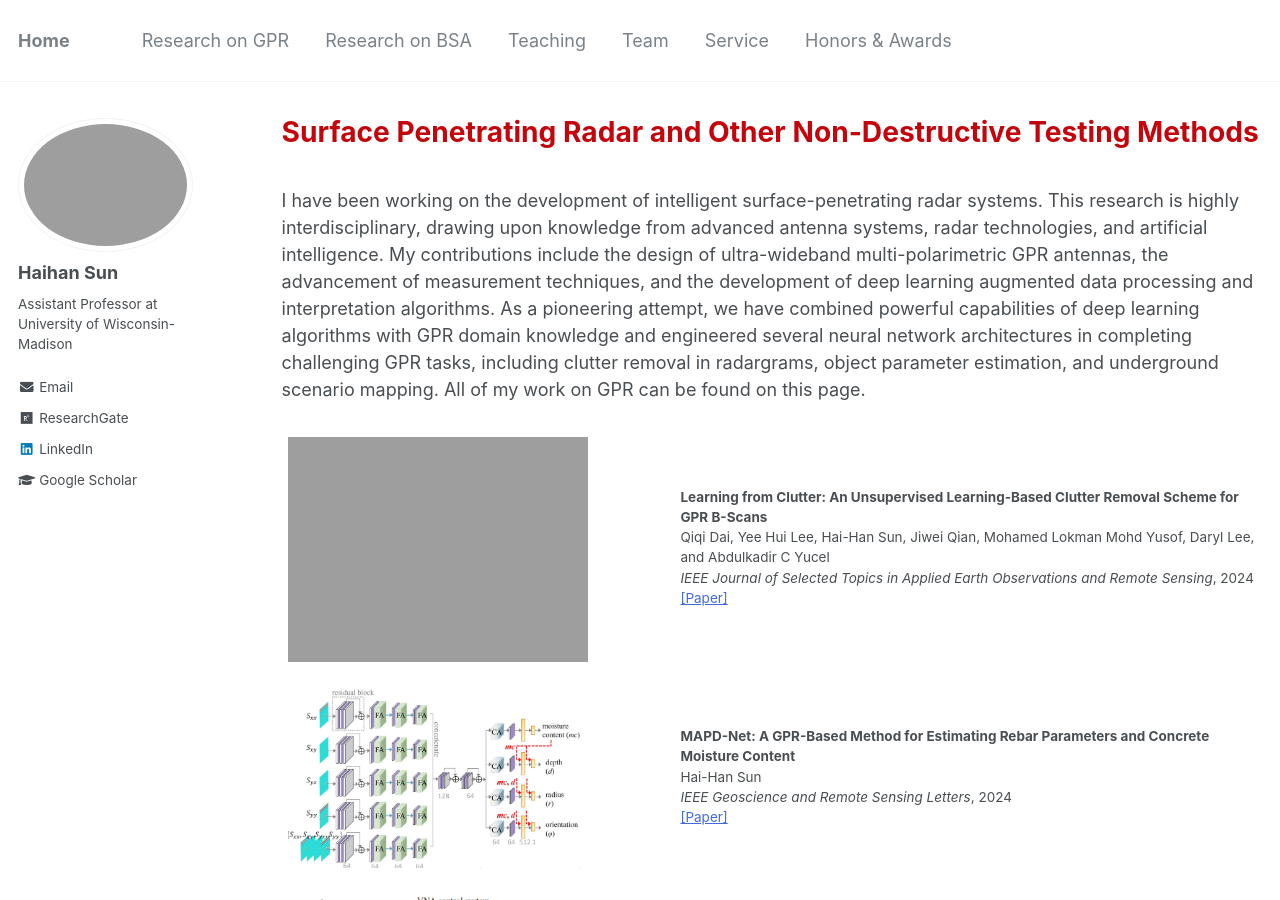
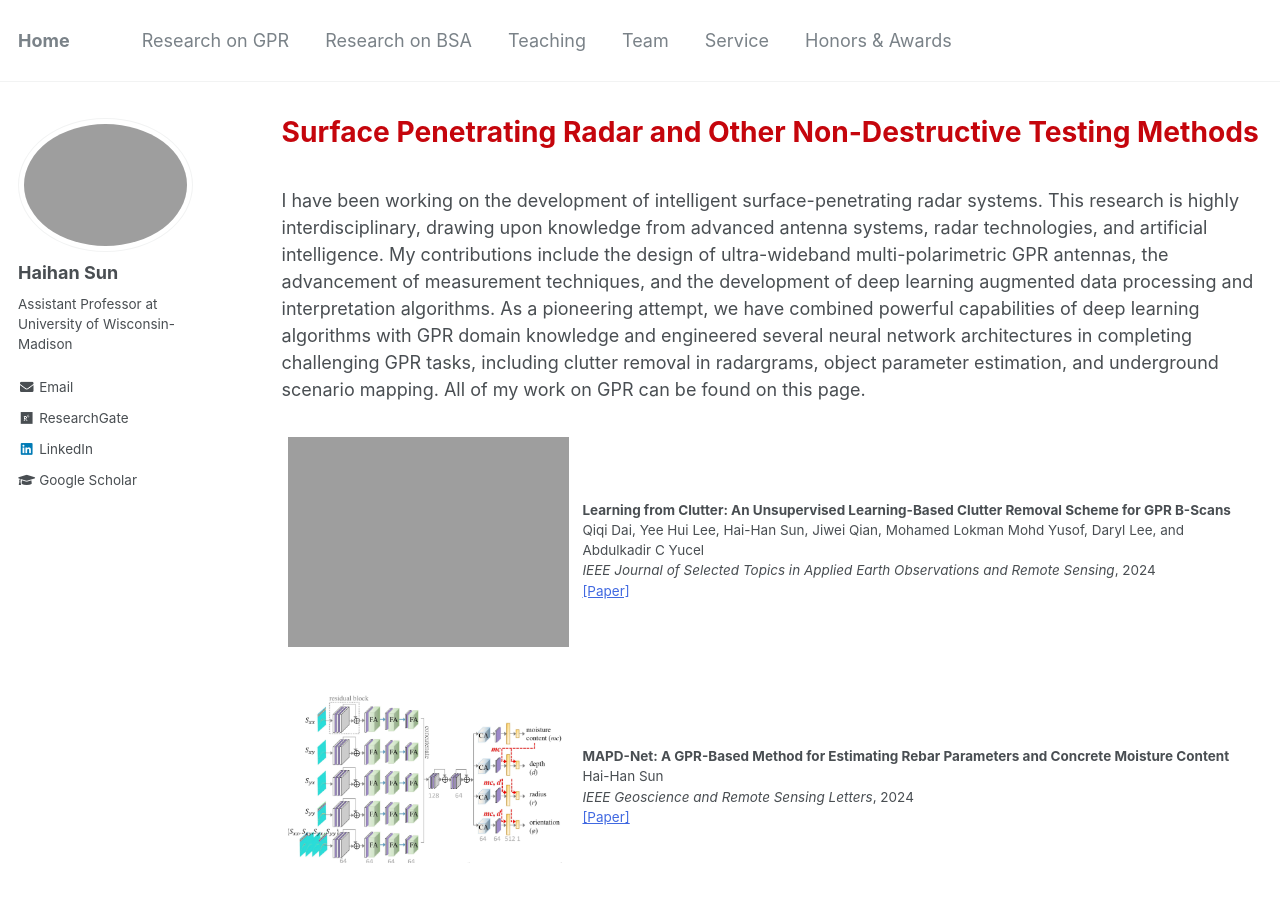
Before and after one commit to Haihan-Sun/Haihan-Sun.github.io, a Jekyll site: the page built from _pages/GPR.html, in a window 1280 px wide and 900 px high. Built offline with Jekyll 4.4.1, drawn with Linux system fonts in a browser that asks for light colours.

Commit message:
Update GPR.html

```diff
--- a/_pages/GPR.html
+++ b/_pages/GPR.html
@@ -26,7 +26,7 @@ scenario mapping. All of my work on GPR can be found on this page. <br />
 
 <table class="imgtable">
   <tr>
-    <td style = "width:40%">
+    <td style = "width:30%">
       <img src="https://haihan-sun.github.io/_pages/images/GPR14.png" width="300" >&nbsp; &nbsp; &nbsp;
     </td>
   <td align="left"><p><b> Learning from Clutter: An Unsupervised Learning-Based Clutter Removal Scheme for GPR B-Scans </b> <br />
@@ -40,7 +40,7 @@ scenario mapping. All of my work on GPR can be found on this page. <br />
 
 <table class="imgtable">
   <tr>
-    <td style = "width:40%">
+    <td style = "width:30%">
       <img src="https://haihan-sun.github.io/_pages/images/GPR13.jpg" width="300" >&nbsp; &nbsp; &nbsp;
     </td>
   <td align="left"><p><b>MAPD-Net: A GPR-Based Method for Estimating Rebar Parameters and Concrete Moisture Content</b> <br />
@@ -54,7 +54,7 @@ scenario mapping. All of my work on GPR can be found on this page. <br />
 
 <table class="imgtable">
   <tr>
-    <td style = "width:40%">
+    <td style = "width:30%">
       <img src="https://haihan-sun.github.io/_pages/images/arraymonitoring.png" width="300" >&nbsp; &nbsp; &nbsp;
     </td>
   <td align="left"><p><b>Early Detection of Corrosion Damage in Reinforced Concrete Using GPR Array Imaging Method</b> <br />
@@ -68,7 +68,7 @@ scenario mapping. All of my work on GPR can be found on this page. <br />
 
 <table class="imgtable">
   <tr>
-    <td style = "width:40%">
+    <td style = "width:30%">
       <img src="https://haihan-sun.github.io/_pages/images/UltrasonicSetup.png" width="300" >&nbsp; &nbsp; &nbsp;
     </td>
   <td align="left"><p><b>Corrosion Damage Detection in Reinforced Concrete Using Rayleigh Wave-Based Method</b> <br />
@@ -82,7 +82,7 @@ scenario mapping. All of my work on GPR can be found on this page. <br />
 
 <table class="imgtable">
   <tr>
-    <td style = "width:40%">
+    <td style = "width:30%">
       <img src="https://haihan-sun.github.io/_pages/images/3DInvNet.png" width="300" >&nbsp; &nbsp; &nbsp;
     </td>
   <td align="left"><p><b>3DInvNet: A Deep Learning-Based 3D Ground-Penetrating Radar Data Inversion</b> <br />
@@ -96,7 +96,7 @@ scenario mapping. All of my work on GPR can be found on this page. <br />
 
 <table class="imgtable">
   <tr>
-    <td style = "width:40%">
+    <td style = "width:30%">
       <img src="https://haihan-sun.github.io/_pages/images/dual-pol.png" width="300" >&nbsp; &nbsp; &nbsp;
     </td>
   <td align="left"><p><b>Diameter Estimation of Cylindrical Metal Bar Using Wideband Dual-Polarized Ground-Penetrating Radar</b> <br />
@@ -108,7 +108,7 @@ scenario mapping. All of my work on GPR can be found on this page. <br />
 </table>
 
 <table class="imgtable"><tr>
-  <td style = "width:40%">
+  <td style = "width:30%">
 <img src="https://haihan-sun.github.io/_pages/images/array.png" width="300" />&nbsp; &nbsp; &nbsp;</td>
 <td align="left"><p><b>Estimating the Diameter of Reinforcing Bars Using an Ultra-Wideband MIMO GPR Array </b> <br />
 Weixia Cheng*, Hai-Han Sun*, Kang Hai Tan, and Zheng Fan (* equal contributions) <br />
@@ -116,7 +116,7 @@ Weixia Cheng*, Hai-Han Sun*, Kang Hai Tan, and Zheng Fan (* equal contributions)
 <a href="https://Haihan-Sun.github.io/files/GPR9.pdf" style="color:#4169e1">[Paper]</a>  <br />
 </td></tr></table>
 
-<table class="imgtable"><tr><td style = "width:40%">
+<table class="imgtable"><tr><td style = "width:30%">
 <img src="https://haihan-sun.github.io/_pages/images/Solver.png" width="300" />&nbsp; &nbsp; &nbsp;</td>
 <td align="left"><p><b>A Deep Learning-Based GPR Forward Solver for Predicting B-Scans of Subsurface Objects </b> <br />
 Qiqi Dai, Yee Hui Lee, Hai-Han Sun, Jiwei Qian, Genevieve Ow, Mohamed Lokman Mohd Yusof, and Abdulkadir C Yucel <br />
@@ -125,7 +125,7 @@ Qiqi Dai, Yee Hui Lee, Hai-Han Sun, Jiwei Qian, Genevieve Ow, Mohamed Lokman Moh
 <a href="https://github.com/Qiqi-Dai/GPRForwardSolver" style="color:#4169e1">[Code+Dataset]</a> <br />
 </td></tr></table>
 
-<table class="imgtable"><tr><td style = "width:40%">
+<table class="imgtable"><tr><td style = "width:30%">
 <img src="https://haihan-sun.github.io/_pages/images/CRNet.png" width="300" />&nbsp; &nbsp; &nbsp;</td>
 <td align="left"><p><b>Learning to Remove Clutter in Real-World GPR Images Using Hybrid Data </b> <br />
 Hai-Han Sun, Weixia Cheng, and Zheng Fan <br />
@@ -135,7 +135,7 @@ The associated conference paper received the <i><b><span style="color:#C5050C">Y
 <a href="https://drive.google.com/file/d/1ZdNZPVgvQGfb6kKFuwj0H6UGxjO8_cMw/view?usp=sharing" style="color:#4169e1">[Code+Dataset - Google Drive]</a>  <br />
 </td></tr></table>
 
-<table class="imgtable"><tr><td style = "width:40%">
+<table class="imgtable"><tr><td style = "width:30%">
 <img src="https://haihan-sun.github.io/_pages/images/DMRF-UNET.png" width="300" />&nbsp; &nbsp; &nbsp;</td>
 <td align="left"><p><b>DMRF-UNet: A Two-Stage Deep Learning Scheme for GPR Data Inversion under Heterogeneous Soil Conditions  </b> <br />
 Qiqi Dai, Yee Hui Lee, Hai-Han Sun, Genevieve Ow, Mohamed Lokman Mohd Yusof, and Abdulkadir C Yucel <br />
@@ -145,7 +145,7 @@ Qiqi Dai, Yee Hui Lee, Hai-Han Sun, Genevieve Ow, Mohamed Lokman Mohd Yusof, and
 </td></tr></table>
 
 
-<table class="imgtable"><tr><td style = "width:40%">
+<table class="imgtable"><tr><td style = "width:30%">
 <img src="https://haihan-sun.github.io/_pages/images/Framework.png" width="300" />&nbsp; &nbsp; &nbsp;</td>
 <td align="left"><p><b>Tree Roots Reconstruction Framework for Accurate Positioning in Heterogeneous Soil  </b> <br />
 Wenhao Luo, Yee Hui Lee, Hai-Han Sun, Lai Fern Ow, Mohamed Lokman Mohd Yusof, and Abdulkadir C. Yucel <br />
@@ -154,7 +154,7 @@ Wenhao Luo, Yee Hui Lee, Hai-Han Sun, Lai Fern Ow, Mohamed Lokman Mohd Yusof, an
 </td></tr></table>
 
 
-<table class="imgtable"><tr><td style = "width:40%">
+<table class="imgtable"><tr><td style = "width:30%">
 <img src="https://haihan-sun.github.io/_pages/images/MMINet.png" width="300" />&nbsp; &nbsp; &nbsp;</td>
 <td align="left"><p><b>Estimating Parameters of the Tree Root in Heterogeneous Soil Environments via Mask-Guided Multi-Polarimetric Integration Neural Network   </b> <br />
 Hai-Han Sun, Yee Hui Lee, Qiqi Dai, Chongyi Li, Genevieve Ow, Mohamed Lokman Mohd Yusof, and Abdulkadir C Yucel <br />
@@ -164,7 +164,7 @@ Hai-Han Sun, Yee Hui Lee, Qiqi Dai, Chongyi Li, Genevieve Ow, Mohamed Lokman Moh
 </td></tr></table>
 
 
-<table class="imgtable"><tr><td style = "width:40%">
+<table class="imgtable"><tr><td style = "width:30%">
 <img src="https://haihan-sun.github.io/_pages/images/MASNet.png" width="300" />&nbsp; &nbsp; &nbsp;</td>
 <td align="left"><p><b>The Orientation Estimation of Elongated Underground Objects via Multi-Polarization Aggregation and Selection Neural Network   </b> <br />
 Hai-Han Sun, Yee Hui Lee, Lai Fern Ow, Mohamed Lokman Mohd Yusof, Abdulkadir C Yucel <br />
@@ -174,7 +174,7 @@ Hai-Han Sun, Yee Hui Lee, Lai Fern Ow, Mohamed Lokman Mohd Yusof, Abdulkadir C Y
 <a href="https://pan.baidu.com/s/15p42FlKrTTF4J_IAc0ggBA" style="color:#4169e1">[Code+Dataset - Baidu Cloud pw: 9635]</a> <br />
 </td></tr></table>
 
-<table class="imgtable"><tr><td style = "width:40%">
+<table class="imgtable"><tr><td style = "width:30%">
 <img src="https://haihan-sun.github.io/_pages/images/Measurement.png" width="300" />&nbsp; &nbsp; &nbsp;</td>
 <td align="left"><p><b>Dual-Cross-Polarized GPR Measurement Method for Detection and Orientation Estimation of Shallowly Buried Elongated Object  </b> <br />
 Hai-Han Sun, Yee Hui Lee, Wenhao Luo, Lai Fern Ow, Mohamed Lokman Mohd Yusof, Abdulkadir C Yucel <br />
@@ -182,7 +182,7 @@ Hai-Han Sun, Yee Hui Lee, Wenhao Luo, Lai Fern Ow, Mohamed Lokman Mohd Yusof, Ab
 <a href="https://Haihan-Sun.github.io/files/GPR2.pdf" style="color:#4169e1">[Paper]</a>  <br />
 </td></tr></table>
 
-<table class="imgtable"><tr><td style = "width:40%">
+<table class="imgtable"><tr><td style = "width:30%">
 <img src="https://haihan-sun.github.io/_pages/images/Vivaldi.png" width="300" />&nbsp; &nbsp; &nbsp;</td>
 <td align="left"><p><b>Compact Dual-Polarized Vivaldi Antenna with High Gain and High Polarization Purity for GPR Applications </b> <br />
 Hai-Han Sun, Yee Hui Lee, Wenhao Luo, Lai Fern Ow, Mohamed Lokman Mohd Yusof, Abdulkadir C Yucel <br />
```
